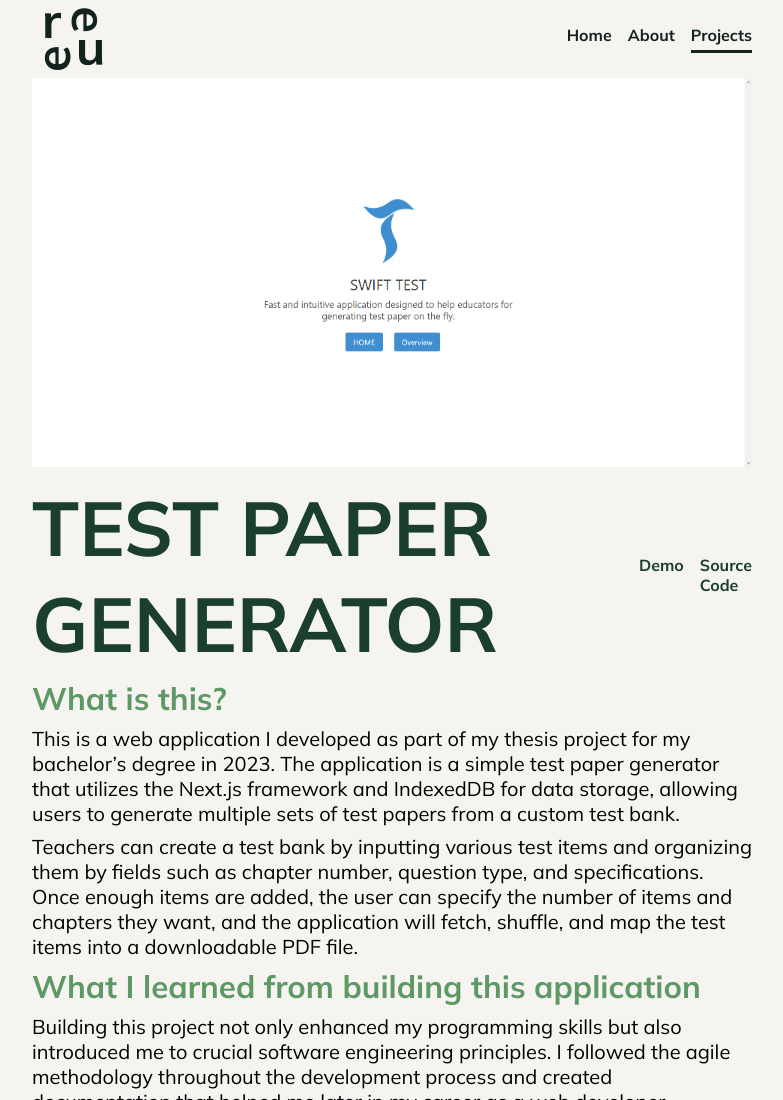
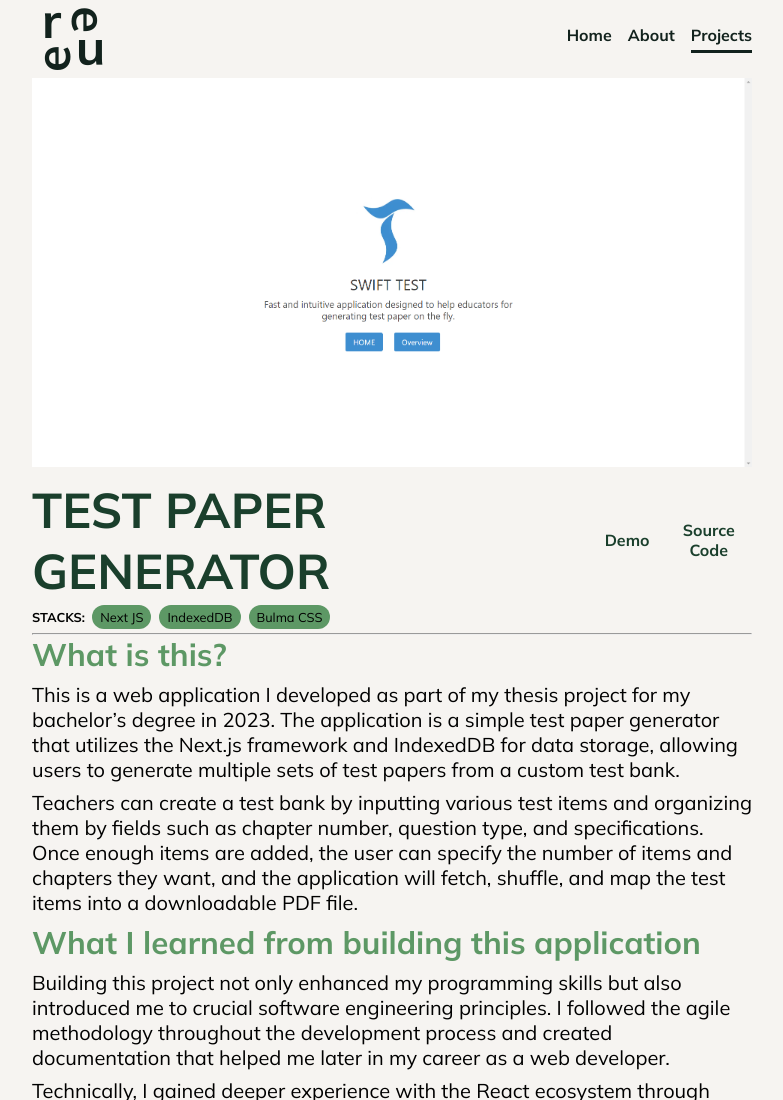
Before and after one commit to RiinSeresuto/that-kind-of-awesome-portfolio, an Astro site: page /projects/test-paper-generator in a window 1280 px wide. Shown: the top 1100 px of the page, without its empty margins (248-1031 px from the left). Built offline with nearby package versions, Linux system fonts and the light colour scheme; Astro itself is replaced by a stand-in of ours.

Commit message:
added tech stacks on views

```diff
--- a/src/pages/projects/[slug].astro
+++ b/src/pages/projects/[slug].astro
@@ -22,9 +22,9 @@ const { Content } = await project.render();
 		</div>
 
         <div class="title-cta">
-            <h1 class="title" transition:name=`${project.data.title}-title`>
+            <h3 class="title" transition:name=`${project.data.title}-title`>
                 {project.data.title}
-            </h1>
+            </h3>
 
             <div class="cta">
                 {project.data.demo && <a class="cta-button" href=`${project.data.demo}` target="_blank">Demo</a>}
@@ -32,6 +32,13 @@ const { Content } = await project.render();
                 {project.data.sourceCode && <a class="cta-button" href=`${project.data.sourceCode}` target="_blank">Source Code</a>}
             </div>
         </div>
+
+        <div class="project-stack">
+            <p><strong>STACKS:</strong> {project.data.stacks.map((stack) => <span class="project-stack-item">{stack}</span>)}</p>
+        </div>
+
+        <hr>
+
 		<Content />
 	</div>
 </Layout>
@@ -51,6 +58,7 @@ const { Content } = await project.render();
 
         .cta{
             display: flex;
+            align-items: center;
             gap: 16px;
 
             .cta-button{
@@ -59,7 +67,24 @@ const { Content } = await project.render();
                 color: var(--secondary);
                 text-decoration: none;
                 font-weight: bold;
+                text-align: center;
             }
         }
     }
+
+    .project-stack{
+        display: block;
+        margin-bottom: 8px;
+
+        p{
+            font-size: var(--step--2);
+        }
+
+        .project-stack-item{
+            background-color: var(--primary);
+            margin: 8px 4px;
+            padding: 4px 8px;
+            border-radius: 16px;
+        }
+    }
 </style>
```
